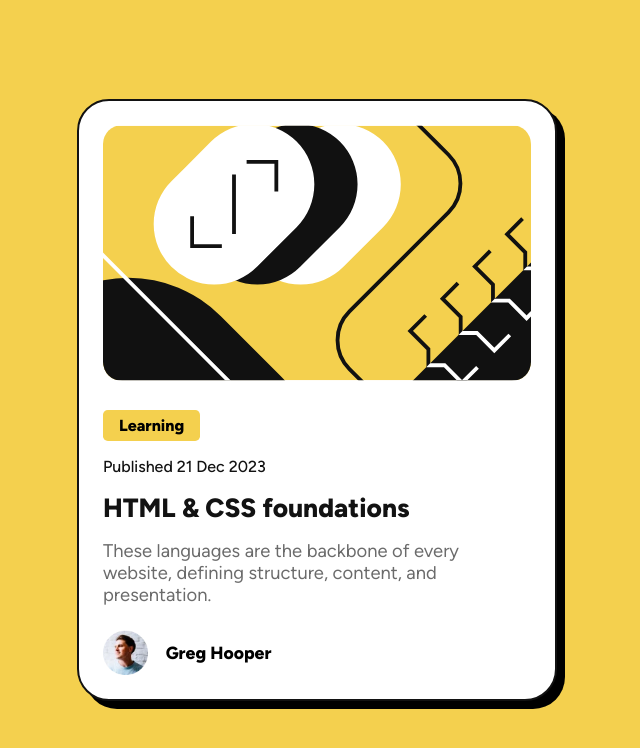
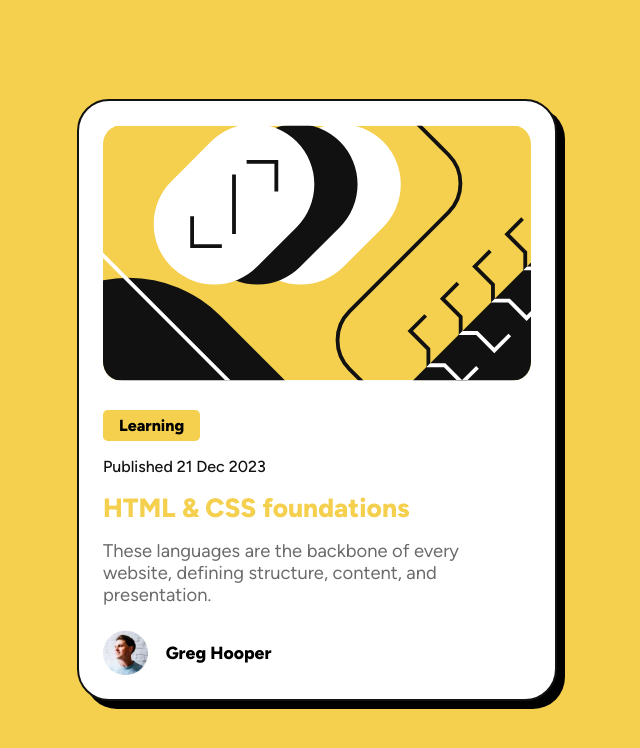
Before and after one commit to Joe-Wa1ker/Blog-card, a plain HTML site: page index.html in a window 1280 px wide. In both pictures the pointer is over the link "HTML & CSS foundations". Shown: the whole page, without its empty margins (323-963 px from the left). Drawn offline with Linux system fonts and the light colour scheme.

Commit message:
added hover state

```diff
--- a/styles.css
+++ b/styles.css
@@ -100,6 +100,10 @@
         color: hsl(47, 88%, 63%);
     }
 
+    a:hover {
+        color: hsl(47, 88%, 63%);
+    }
+
     .maintext {
         color: hsl(0, 0%, 42%);
         font-size: 1.15em;
```
